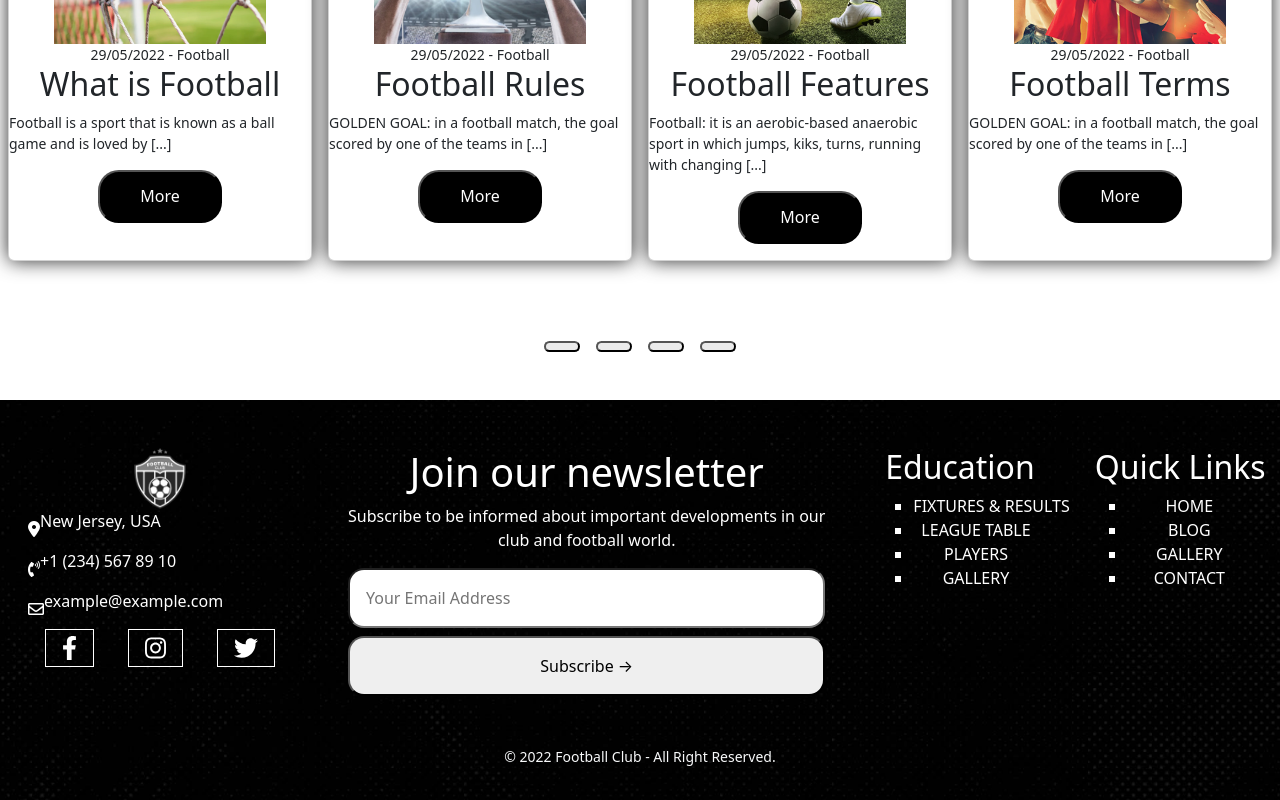
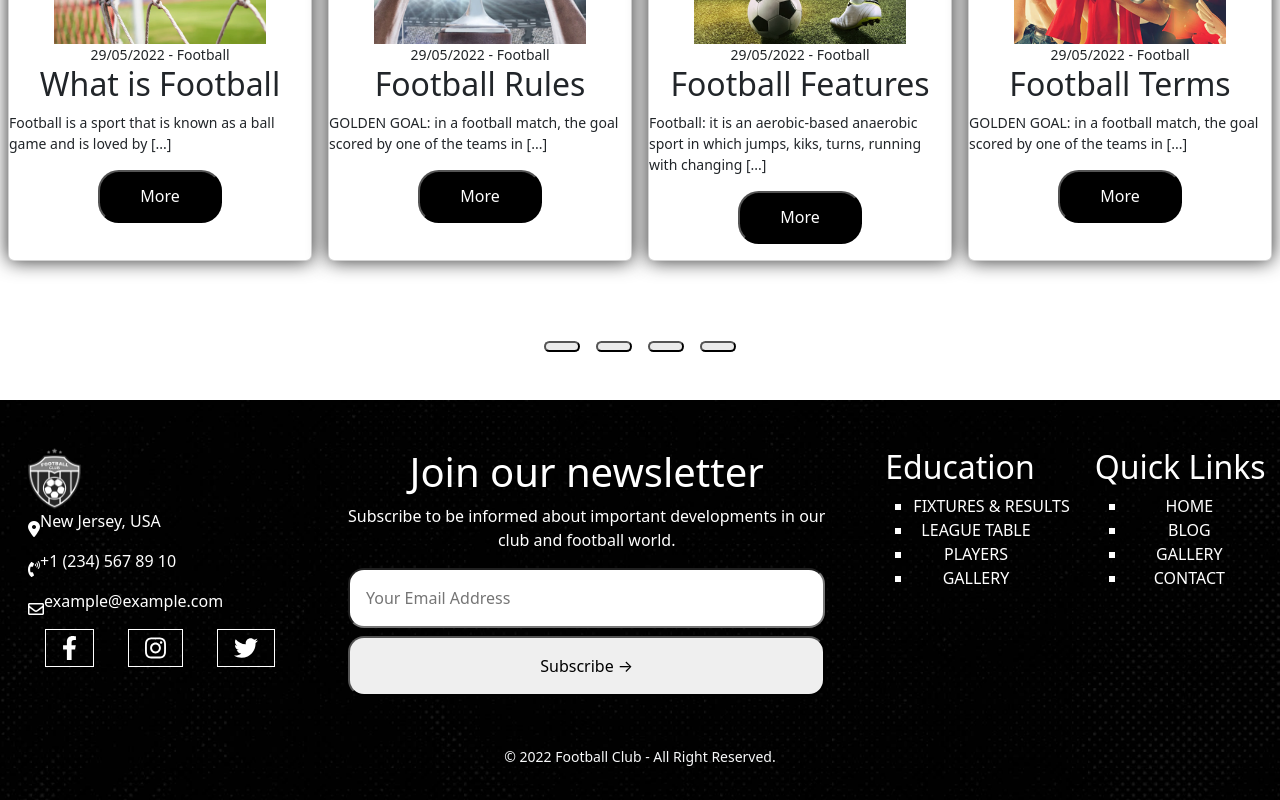
Before and after one commit to AlessioAbbati/proj-html-vuejs, a Vue app: page / in a window 1280 px wide. Shown: the part 2759-3559 px from the top of the page. Built offline with nearby package versions, Linux system fonts and the light colour scheme.

Commit message:
mod style img footer

```diff
--- a/src/components/AppFooter.vue
+++ b/src/components/AppFooter.vue
@@ -6,7 +6,7 @@
         <div class="row">
             <div class="col-md-3">
                 <div class="content d-flex flex-column">
-                    <div class="img">
+                    <div class="img d-flex justify-content-start">
                         <img src="../assets/img/logo-footer-football.png" alt="">
                     </div>
                     <div class="info">
```
